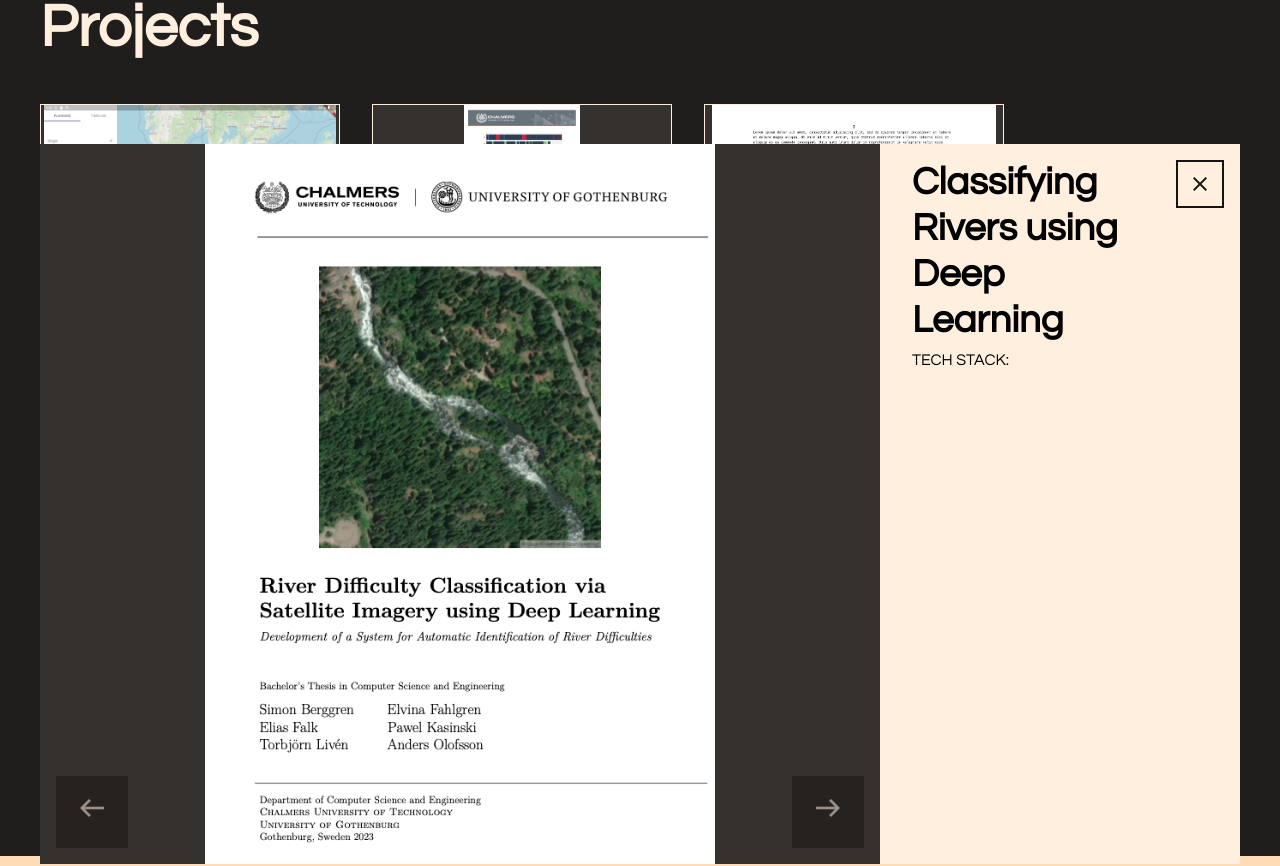
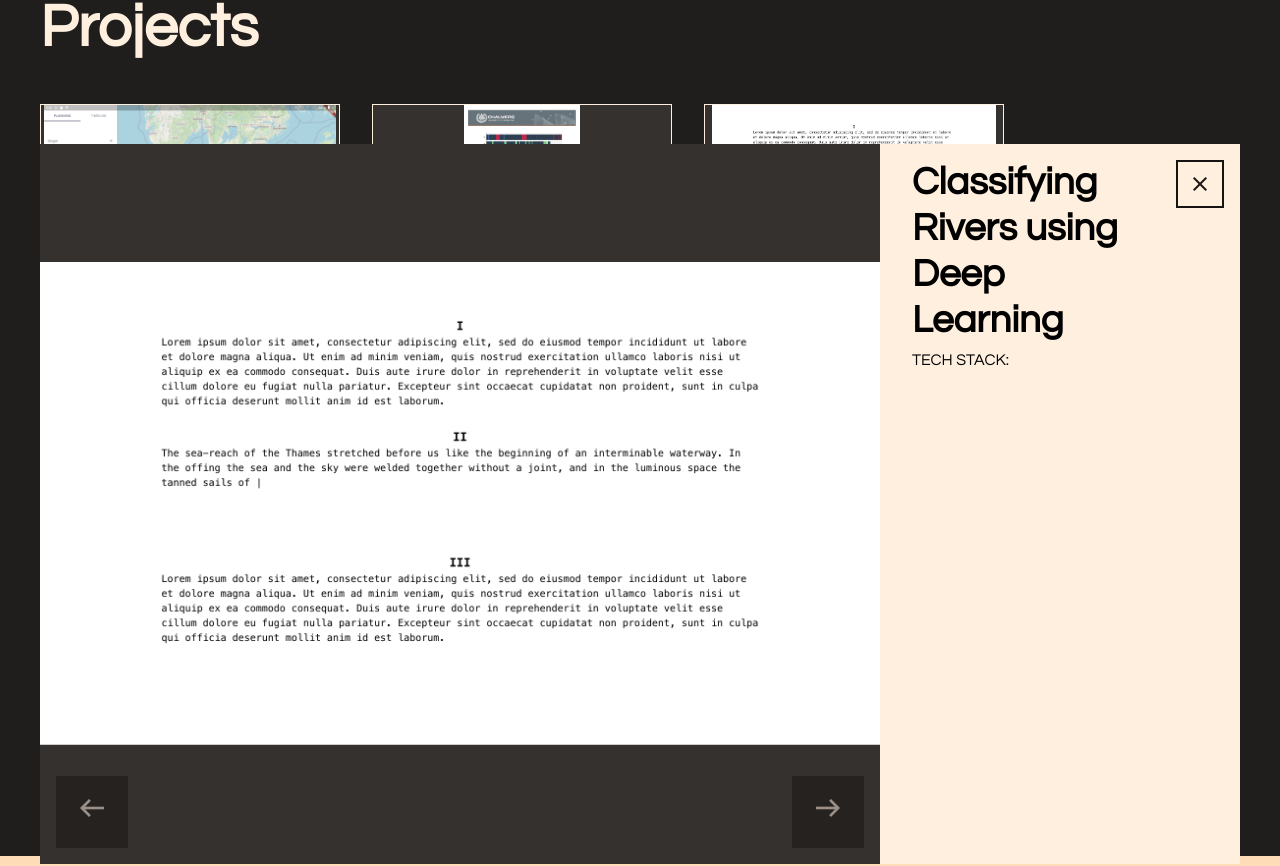
Before and after one commit to pkasinski/portfolio, a React (Vite) app: page / in a window 1280 px wide. Shown: the part 3733-4599 px from the top of the page. Built offline with nearby package versions, Linux system fonts and the light colour scheme.

Commit message:
Make it possible to change between multiple images in the detailed view of a project

```diff
--- a/src/components/Project.tsx
+++ b/src/components/Project.tsx
@@ -1,4 +1,4 @@
-import { useRef } from "react";
+import { useRef, useState } from "react";
 import "../App.css";
 import "./Project.css";
 
@@ -7,6 +7,7 @@ interface ProjectProps {
   techStack: string;
   description: string;
   thumbnailUrl: string;
+  imageUrls: string[];
 }
 
 export default function Project({
@@ -14,8 +15,21 @@ export default function Project({
   techStack,
   description,
   thumbnailUrl,
+  imageUrls,
 }: ProjectProps) {
   const dialogRef = useRef<HTMLDialogElement | null>(null);
+  const [imageIndex, setImageIndex] = useState<number>(0);
+
+  const changeImage = (direction: "next" | "previous") => {
+    setImageIndex((prevIndex) => {
+      const numImages = imageUrls.length;
+      if (direction === "next") {
+        return (prevIndex + 1) % numImages;
+      } else {
+        return (prevIndex - 1 + numImages) % numImages;
+      }
+    });
+  };
 
   return (
     <>
@@ -41,12 +55,15 @@ export default function Project({
         }}
       >
         <div className="image-container">
-          <img src={thumbnailUrl} className="project-image" />
+          <img src={imageUrls[imageIndex]} className="project-image" />
           <div className="button-container">
-            <button className="next-button">
+            <button className="next-button" onClick={() => changeImage("next")}>
               <span className="material-symbols-outlined">arrow_left_alt</span>
             </button>
-            <button className="previous-button">
+            <button
+              className="previous-button"
+              onClick={() => changeImage("previous")}
+            >
               <span className="material-symbols-outlined">arrow_right_alt</span>
             </button>
           </div>
--- a/src/components/Projects.tsx
+++ b/src/components/Projects.tsx
@@ -13,30 +13,38 @@ export default function Projects() {
             techStack="Flutter/Dart, Flutter Maps, Provider, Python, Flask, Git, etc."
             description="Lorem ipsum dolor sit amet, consectetur adipiscing elit, sed do eiusmod tempor incididunt ut labore et dolore magna aliqua. Ut enim ad minim veniam, quis nostrud exercitation ullamco laboris nisi ut aliquip ex ea commodo consequat. Duis aute irure dolor in reprehenderit in voluptate velit esse cillum dolore eu fugiat nulla pariatur. Excepteur sint occaecat cupidatat non proident, sunt in culpa qui officia deserunt mollit anim id est laborum. "
             thumbnailUrl="src/assets/volvo-app/charge-planning-app-1.png"
+            imageUrls={[
+              "src/assets/volvo-app/charge-planning-app-1.png",
+              "src/assets/typewriter-effect-screenshot.png",
+            ]}
           ></Project>
           <Project
             title="Solving the Vehicle Routing Problem"
             techStack=""
             description=""
             thumbnailUrl="src/assets/master's-thesis-cover.png"
+            imageUrls={["src/assets/master's-thesis-cover.png"]}
           ></Project>
           <Project
             title="Typewriter Effect"
             techStack=""
             description=""
             thumbnailUrl="src/assets/typewriter-effect-screenshot.png"
+            imageUrls={["src/assets/typewriter-effect-screenshot.png"]}
           ></Project>
           <Project
             title="Memory Game"
             techStack=""
             description=""
             thumbnailUrl="src/assets/memory-game-screenshot.png"
+            imageUrls={["src/assets/typewriter-effect-screenshot.png"]}
           ></Project>
           <Project
             title="Classifying Rivers using Deep Learning"
             techStack=""
             description=""
             thumbnailUrl="src/assets/bachelor's-thesis-cover.png"
+            imageUrls={["src/assets/typewriter-effect-screenshot.png"]}
           ></Project>
         </div>
       </div>
```
